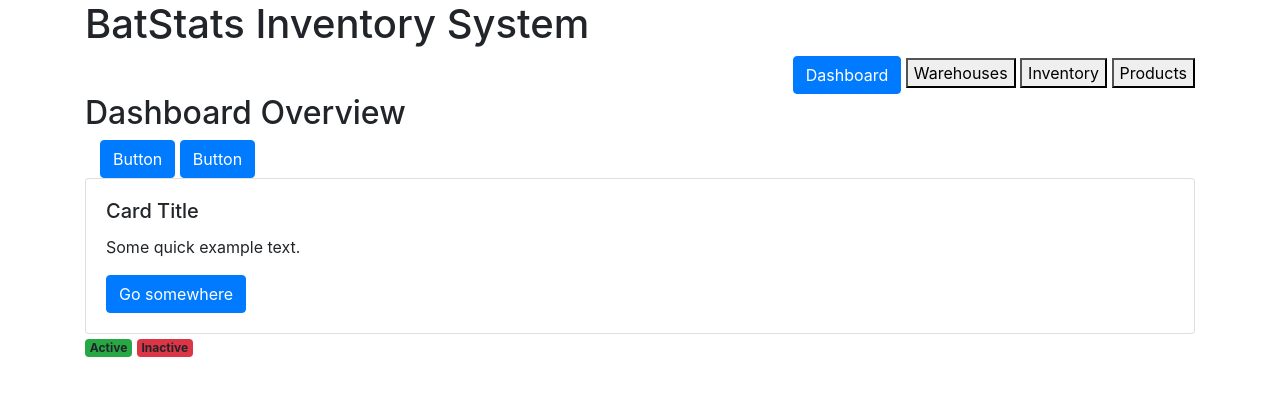
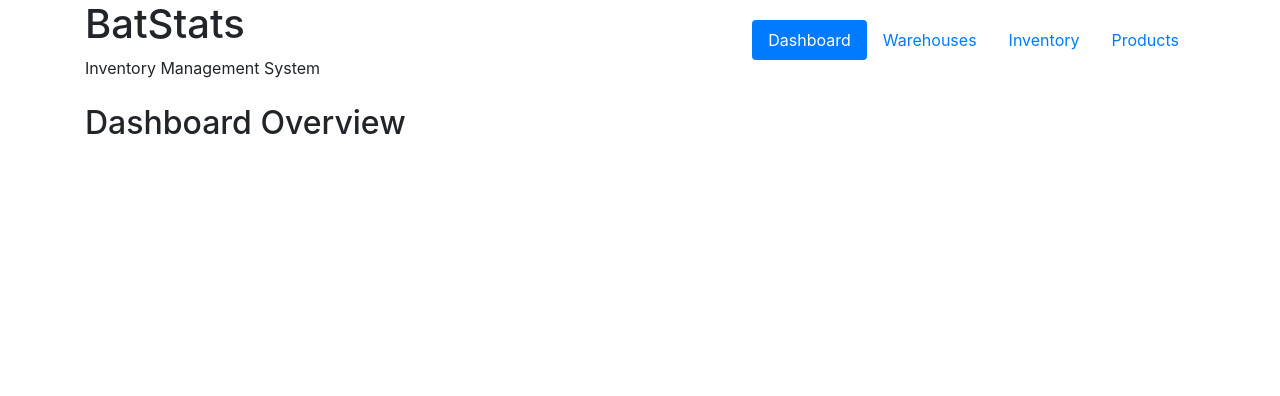
Before and after one commit to CEaton13/BatStats, a plain HTML site: page FrontEnd/index.html in a window 1280 px wide. Drawn offline with Linux system fonts and the light colour scheme.

Commit message:
Header added along with dashboard section header

```diff
--- a/FrontEnd/index.html
+++ b/FrontEnd/index.html
@@ -10,52 +10,47 @@
     <link rel="stylesheet" href="/frontend/css/bootstrap.min.css">
 </head>
 <body>
-    <!-- Main div container to hold and style everything -->
-    <div class="container">
-        <!-- Header Section -->
-        <header>
-            <h1>BatStats Inventory System</h1>
+    <div class="header">
+        <div class="container">
+            <div class="row align-items-center">
+                <div class="col-md-6">
+                    <h1><i class="bi bi-boxes"></i> BatStats</h1>
+                    <p class="subtitle mb-0">Inventory Management System</p>
+                </div>
+                <div class="col-md-6 text-md-end mt-3 mt-md-0">
+                    <ul class="nav nav-pills nav-pills-container justify-content-md-end justify-content-start">
+                        <li class="nav-item">
+                            <a class="nav-link active" href="#" data-section="dashboard">
+                                Dashboard
+                            </a>
+                        </li>
+                        <li class="nav-item">
+                            <a class="nav-link" href="#" data-section="warehouses">
+                                Warehouses
+                            </a>
+                        </li>
+                        <li class="nav-item">
+                            <a class="nav-link" href="#" data-section="inventory">
+                               Inventory
+                            </a>
+                        </li>
+                        <li class="nav-item">
+                            <a class="nav-link" href="#" data-section="products">
+                                Products
+                            </a>
+                        </li>
+                    </ul>
+                </div>
+            </div>
+        </div>
+    </div>
 
-            <!-- Navigation buttons to switch views -->
+  <div class="container mt-4">
 
-                <div class="d-grid gap-2 d-md-flex justify-content-md-end">
-                    <nav>
-                        <button class="btn btn-primary me-md-2" type="button" onclick="showSection('dashboard')">Dashboard</button>
-                        <button class="nav-btn" onclick="showSection('warehouses')">Warehouses</button>
-                        <button class="nav-btn" onclick="showSection('inventory')">Inventory</button>
-                        <button class="nav-btn" onclick="showSection('products')">Products</button>
-                    </nav>
-                </div>
-        </header>
+        <!-- Dashboard Section -->
+        <section id="dashboard-section" class="content-section">
+            <h2 class="section-title">Dashboard Overview</h2>
 
-        <main>
-            <!-- Dashboard Section -->
-            <section id="dashboard" class="content-section active">
-                <h2>Dashboard Overview</h2>
-            </section>
-                <div class="container-fluid">
-                    <div class="d-grid gap-2">
-                        <button class="btn btn-primary me-md-2" type="button">Button</button>
-                        <button class="btn btn-primary" type="button">Button</button>
-                    </div>
-                </div>
-
-                <div class="card">
-                    <div class="card-body">
-                        <h5 class="card-title">Card Title</h5>
-                        <p class="card-text">Some quick example text.</p>
-                        <a href="#" class="btn btn-primary">Go somewhere</a>
-                    </div>
-                </div>
-
-                <span class="badge bg-success">
-                    <i class="bi bi-check-circle"></i> Active
-                </span>
-                <span class="badge bg-danger">
-                    <i class="bi bi-x-circle"></i> Inactive
-                </span>
-        </main>
-    </div>
 
 
 </body>
```
